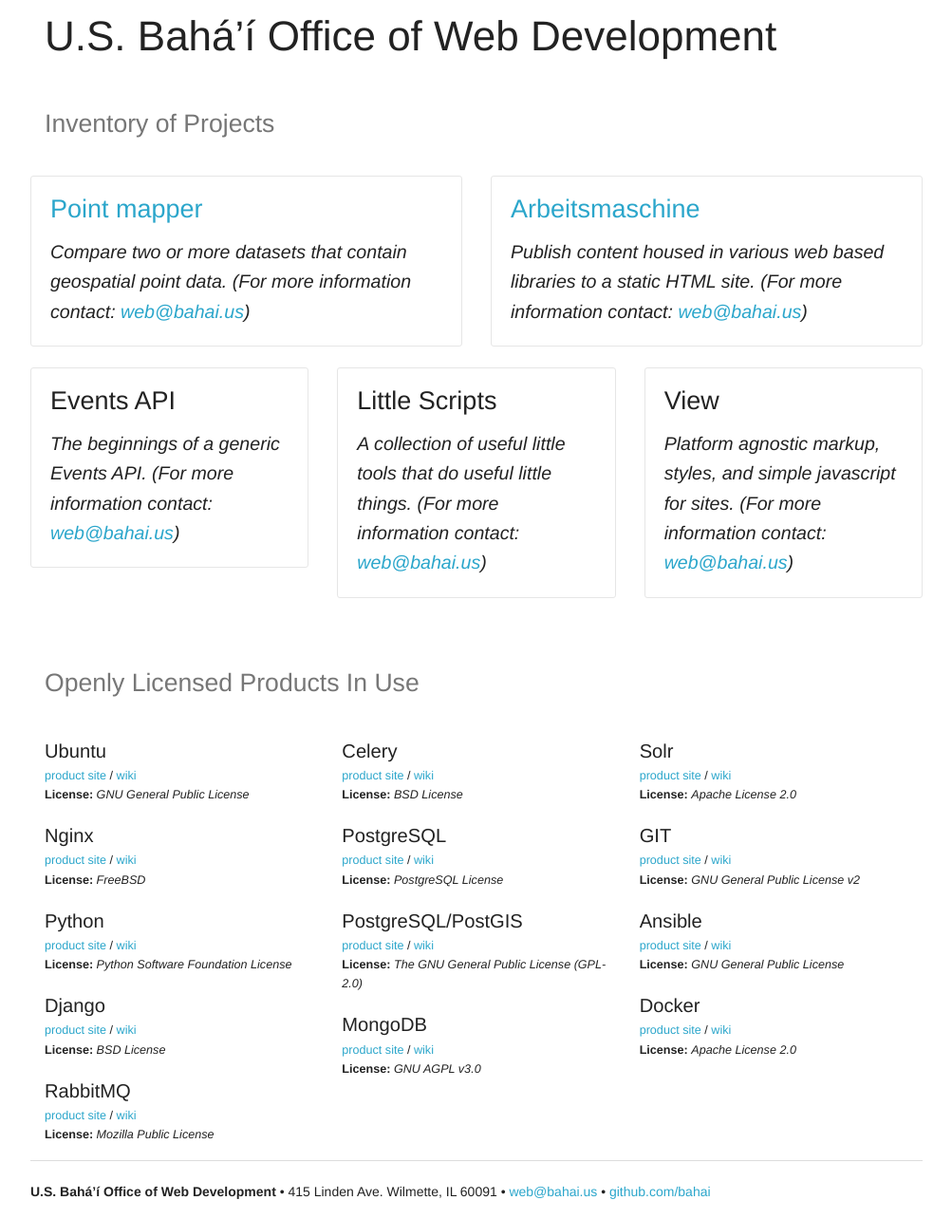
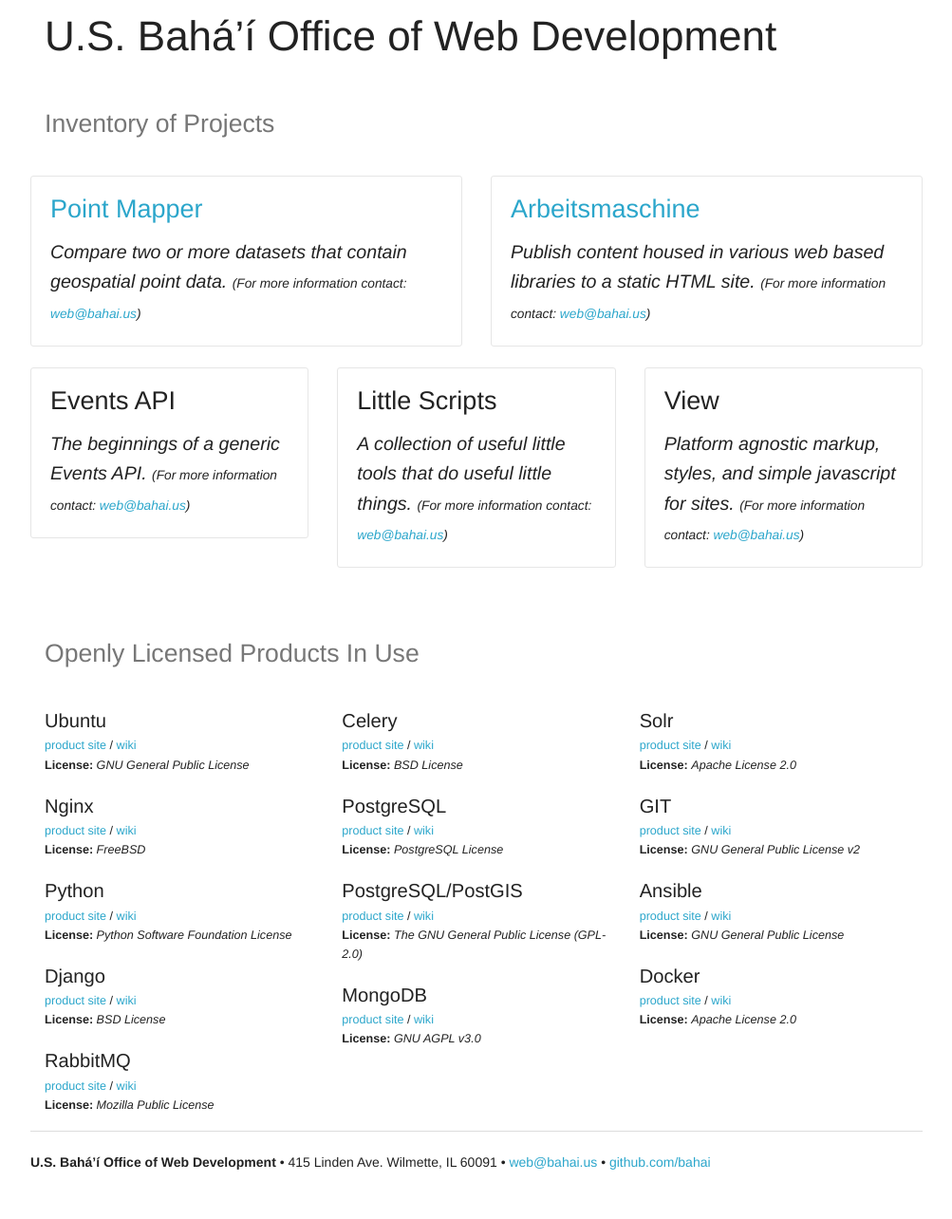
Before and after one commit to Bahai/bahai.github.io, a Jekyll site: the page built from index.html, in a window 1280 px wide. Shown: the whole page at 95% size, without its empty margins (138-1141 px from the left). Built offline with Jekyll 4.4.1, drawn with Linux system fonts in a browser that asks for light colours; Markdown is read by kramdown in place of the engine named in the settings; after the commit the page ends 1252 px from its top, so only the background shows below that; some of the changed lines change nothing that is shown.

Commit message:
grammar, text layout

```diff
--- a/css/main.css
+++ b/css/main.css
@@ -33,3 +33,6 @@
 #projects {
 	padding-bottom: 1em;
 }
+#projects p span {
+	font-size: 0.7em;
+}
--- a/index.html
+++ b/index.html
@@ -13,10 +13,10 @@
 			<div class="six columns">
 				<div class="panel vanilla radius">
 					<h3 class="light">
-					<a href="http://bahai.github.io/point-mapper/">Point mapper</a>
+					<a href="http://bahai.github.io/point-mapper/">Point Mapper</a>
 					</h3>
 					<p>
-						Compare two or more datasets that contain geospatial point data. (For more information contact: <a href="mailtoweb@bahai.us">web@bahai.us</a>)
+						Compare two or more datasets that contain geospatial point data. <span>(For more information contact: <a href="mailtoweb@bahai.us">web@bahai.us</a>)</span>
 					</p>
 				</div>
 			</div>
@@ -26,7 +26,7 @@
 					<a href="http://bahai.github.io/arbeitsmaschine/">Arbeitsmaschine</a>
 					</h3>
 					<p>
-						Publish content housed in various web based libraries to a static HTML site. (For more information contact: <a href="mailtoweb@bahai.us">web@bahai.us</a>)
+						Publish content housed in various web based libraries to a static HTML site. <span>(For more information contact: <a href="mailtoweb@bahai.us">web@bahai.us</a>)</span>
 					</p>
 				</div>
 			</div>
@@ -36,7 +36,7 @@
 						Events API
 					</h3>
 					<p>
-						The beginnings of a generic Events API. (For more information contact: <a href="mailtoweb@bahai.us">web@bahai.us</a>)
+						The beginnings of a generic Events API. <span>(For more information contact: <a href="mailtoweb@bahai.us">web@bahai.us</a>)</span>
 					</p>
 				</div>
 			</div>
@@ -46,7 +46,7 @@
 						Little Scripts
 					</h3>
 					<p>
-						A collection of useful little tools that do useful little things. (For more information contact: <a href="mailtoweb@bahai.us">web@bahai.us</a>)
+						A collection of useful little tools that do useful little things. <span>(For more information contact: <a href="mailtoweb@bahai.us">web@bahai.us</a>)</span>
 					</p>
 				</div>
 			</div>
@@ -56,7 +56,7 @@
 						View
 					</h3>
 					<p>
-						Platform agnostic markup, styles, and simple javascript for sites. (For more information contact: <a href="mailtoweb@bahai.us">web@bahai.us</a>)
+						Platform agnostic markup, styles, and simple javascript for sites. <span>(For more information contact: <a href="mailtoweb@bahai.us">web@bahai.us</a>)</span>
 					</p>
 				</div>
 			</div>
```
